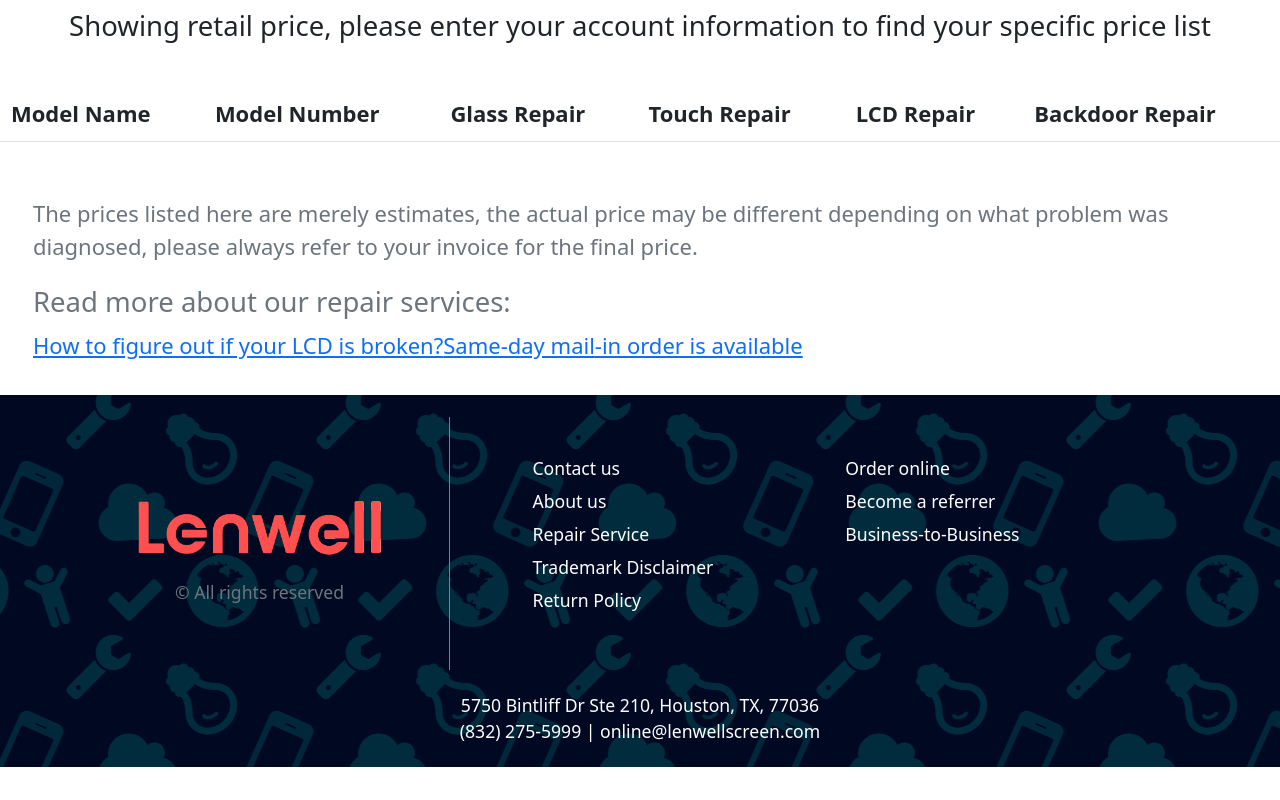
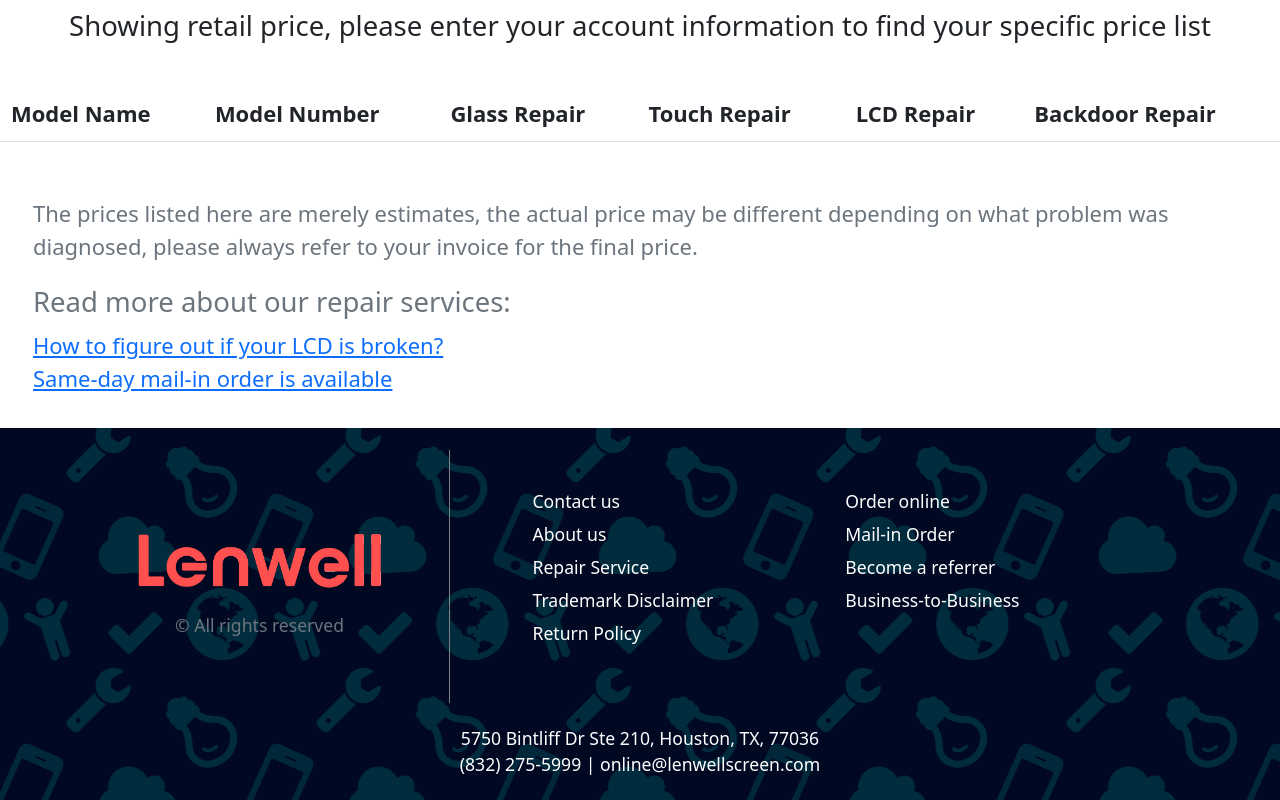
Before and after one commit to FanghanHu/lenwell-local, a Next.js app: page /repair-service/1 in a window 1280 px wide. Shown: the part 741-1541 px from the top of the page. Before the commit the page ends 1508 px from the top, so only its background shows below. Built offline with nearby package versions, Linux system fonts and the light colour scheme.

Commit message:
add mail-in links

```diff
--- a/components/footer/index.jsx
+++ b/components/footer/index.jsx
@@ -59,6 +59,11 @@ export default function Footer() {
 								</Link>
 							</li>
 							<li>
+								<Link href="/mail-in">
+									<a className={style["footer-link"]}>Mail-in Order</a>
+								</Link>
+							</li>
+							<li>
 								<Link href="/referrer">
 									<a className={style["footer-link"]}>Become a referrer</a>
 								</Link>
--- a/components/home/page1.jsx
+++ b/components/home/page1.jsx
@@ -22,7 +22,7 @@ export default function Page1() {
 
 				<div className="text-white">
 					<div className="display-4 fw-normal">
-						<Counter startNumber={10000} endNumber={35000} duration={3000} />+
+						<Counter startNumber={10000} endNumber={40000} duration={3000} />+
 					</div>
 					<div className="h4 mt-1 fw-light">
 						<div>Devices Serviced</div>
--- a/pages/repair-service/[slug].jsx
+++ b/pages/repair-service/[slug].jsx
@@ -161,6 +161,7 @@ export default function ModelList() {
 				<Link href="/how-to-figure-out-if-your-lcd-is-broken">
 					How to figure out if your LCD is broken?
 				</Link>
+				<br/>
 				<Link href="/mail-in">
 					Same-day mail-in order is available
 				</Link>
```
